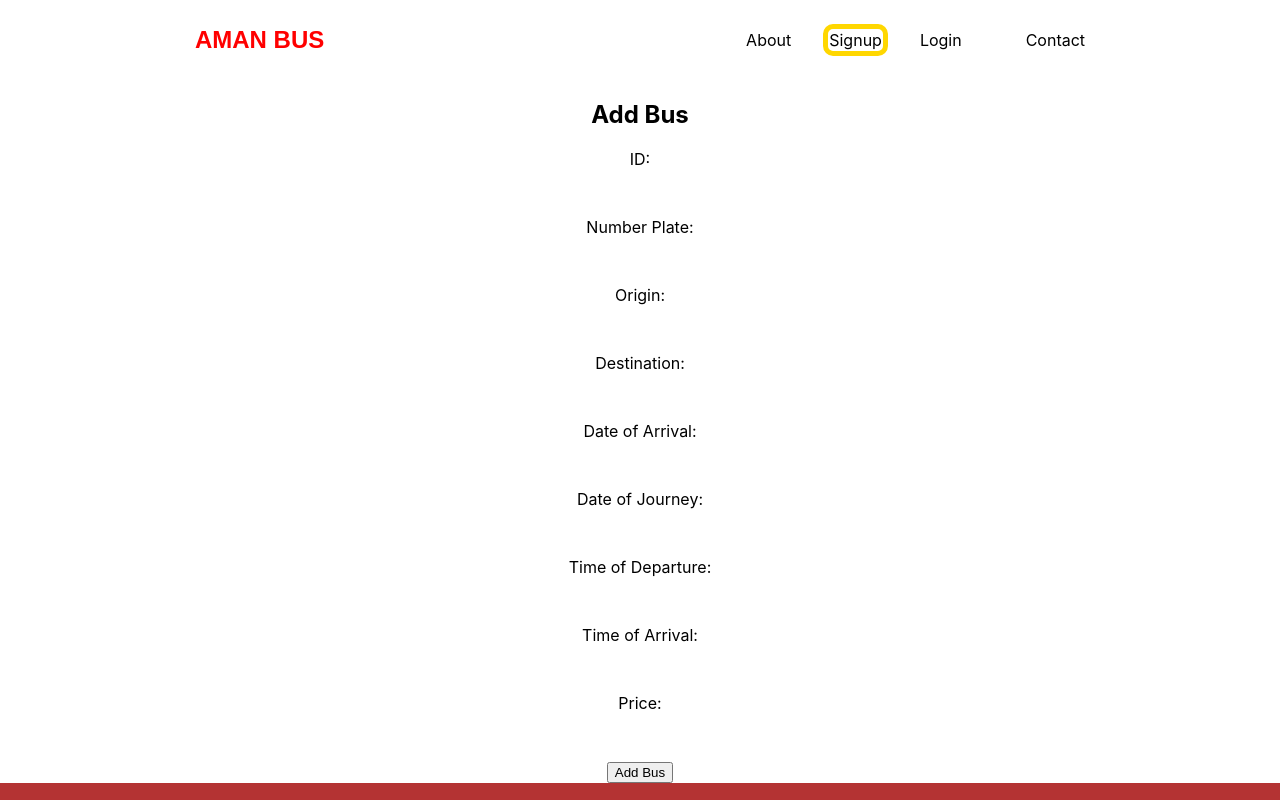
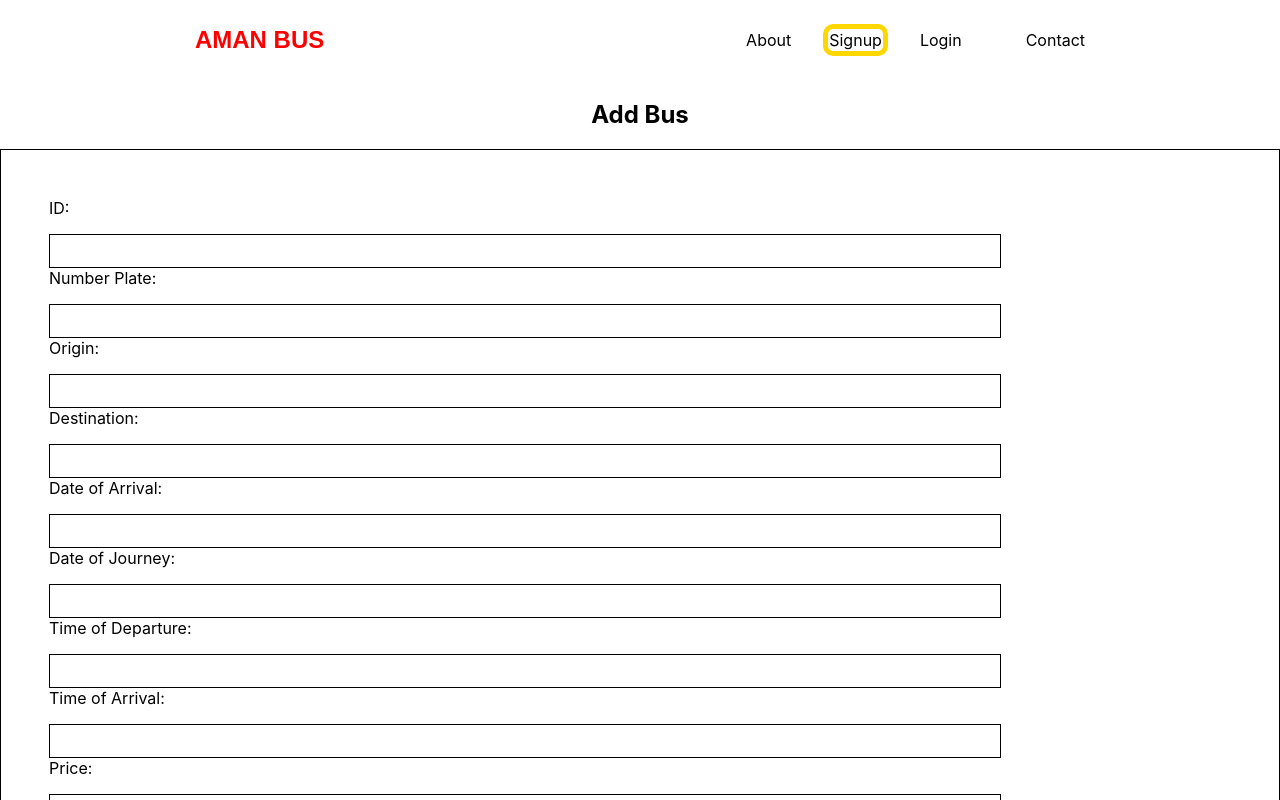
Before and after one commit to AmanAgrahari0/AmanBusFrontEnd, a React (Create React App) app: page /admin-addbus in a window 1280 px wide. Shown: the top 800 px of the page. Built offline with nearby package versions, Linux system fonts and the light colour scheme; the HTML template or start-up script is replaced by a standard one.

Commit message:
admin desogn commit

```diff
--- a/src/Components/Pages/HomePage/Admin/Admin.css
+++ b/src/Components/Pages/HomePage/Admin/Admin.css
@@ -0,0 +1,14 @@
+.add-bus-form{
+    border: 1px solid black;
+    text-align: left;
+    padding: 3rem;
+}
+.add-bus-form form input{
+    border: 1px solid black;
+}
+.admin-section{
+    display: flex;
+    flex-direction: column;
+    align-items: center;
+    justify-content: center;
+}
--- a/src/Components/Pages/HomePage/Admin/Admin.js
+++ b/src/Components/Pages/HomePage/Admin/Admin.js
@@ -3,7 +3,8 @@ import React from 'react'
 function Admin() {
   return (
     <div className='admin-section'>
-        <a href="/admin-addbus">Add Bus</a>
+        <h2>Admin</h2>
+        <a href="/admin-addbus">Add Bus</a> <br />
         <a href="/admin-viewbus">View Bus</a>
     </div>
   )
```
